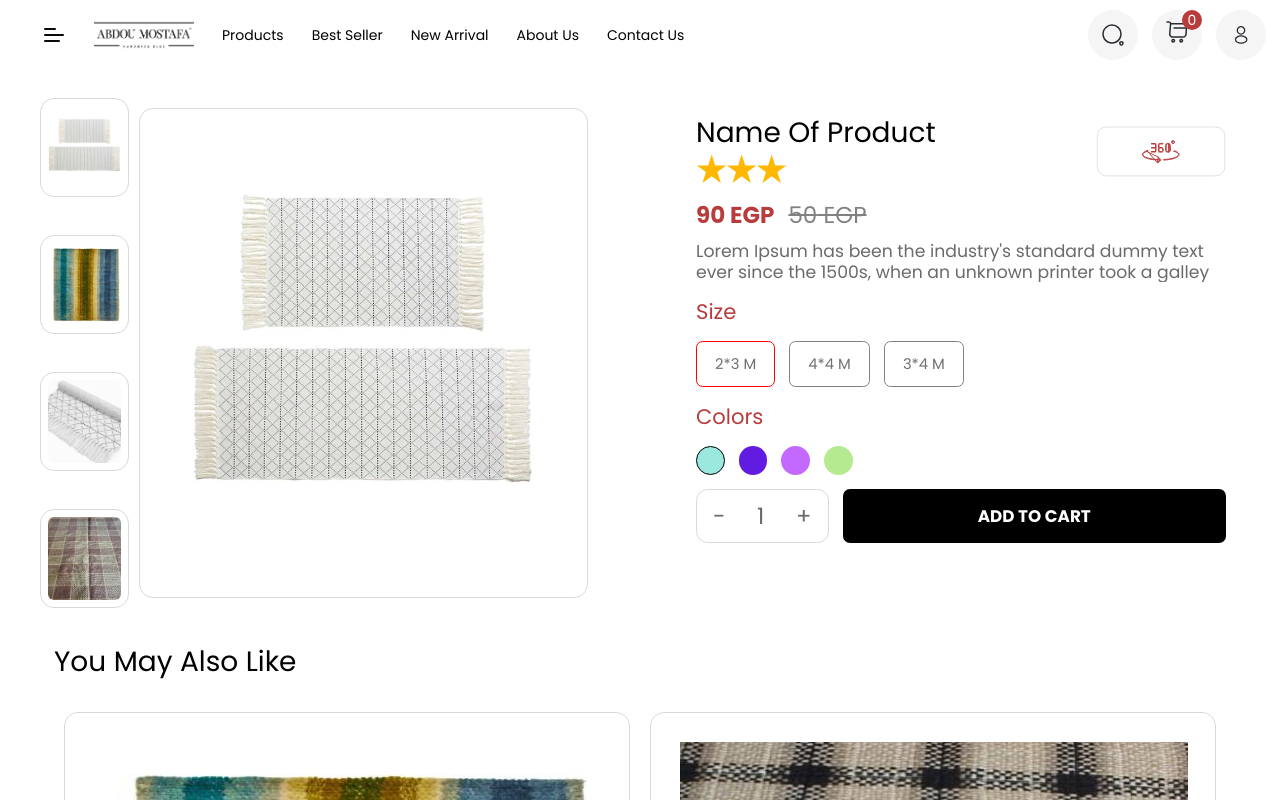
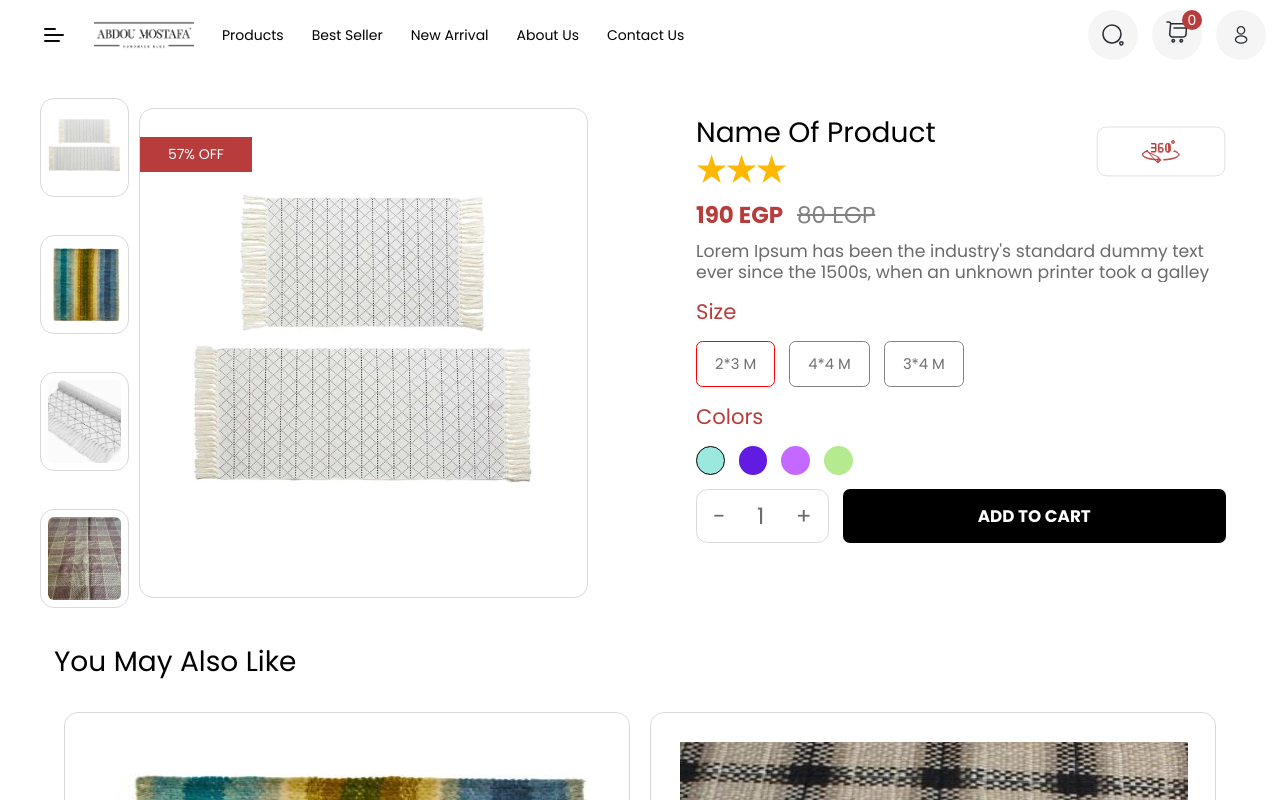
Before and after one commit to karimhekal/assessment, a React (Create React App) app: page /#/product/1 in a window 1280 px wide. Shown: the top 800 px of the page. Built offline with nearby package versions, Linux system fonts and the light colour scheme.

Commit message:
discount tag

```diff
--- a/src/pages/Product/Product.jsx
+++ b/src/pages/Product/Product.jsx
@@ -113,6 +113,7 @@ class ProductPage extends React.Component {
                         </div>
                         <div className="main_image">
                             <img alt="product_image" src={require(`../../../public/images/gallery/${this.state.selectedImage}.png`)} width={"100%"} />
+                            {this.state.product.discount_price ? <div className="discount_tag">{parseInt((((this.state.product.price - this.state.product.discount_price) / this.state.product.price) * 100)) % 100}% OFF</div> : null}
                         </div>
                     </div>
 
@@ -124,7 +125,7 @@ class ProductPage extends React.Component {
                                 <div className="product_name">{this.state.product.name}</div>
                                 <Stars stars={this.state.product.stars} />
                             </div>
-                            <PanoramicIcon />
+                            {this.state.product.panoramic ? <PanoramicIcon /> : null}
                         </div>
 
 
--- a/src/pages/Product/Product.scss
+++ b/src/pages/Product/Product.scss
@@ -97,6 +97,7 @@
     // aspect-ratio: 2/3;
     object-fit: contain !important;
     padding: 1rem;
+    position: relative;
     // background-color: purple;
     border-radius: 1rem;
     border-style: solid;
@@ -289,6 +290,15 @@
     background: gray;
 }
 
+.discount_tag {
+    position: absolute;
+    top: 2rem;
+    left: 0rem;
+    background-color: var(--primary-color);
+    padding: 0.5rem 2rem;
+    color: white;
+}
+
 .react-multi-carousel-dot.react-multi-carousel-dot--active button {
     background: darkgrey !important;
 }
--- a/src/utils/services/products.js
+++ b/src/utils/services/products.js
@@ -4,8 +4,8 @@ export const products = [
     name: 'Name Of Product',
     gallery: ['1', '7', '3', '9'],
     stars: 3,
-    price: 90,
-    discount_price: 50,
+    price: 190,
+    discount_price: 80,
     describtion:
       "Lorem Ipsum has been the industry's standard dummy text ever since the 1500s, when an unknown printer took a galley",
     sizes: ['2*3 M', '4*4 M', '3*4 M'],
@@ -17,8 +17,8 @@ export const products = [
     name: 'at deleniti',
     gallery: ['2', '8', '4', '10'],
     stars: 5,
-    price: 90,
-    discount_price: 50,
+    price: 50,
+    discount_price: 0,
     describtion:
       "Lorem Ipsum has been the industry's standard dummy text ever since the 1500s, when an unknown printer took a galley",
     sizes: ['2*3 M', '4*4 M', '3*4 M'],
@@ -43,8 +43,8 @@ export const products = [
     name: 'eligendi',
     gallery: ['4', '10', '6', '2'],
     stars: 4,
-    price: 90,
-    discount_price: 50,
+    price: 130,
+    discount_price: 100,
     describtion:
       "Lorem Ipsum has been the industry's standard dummy text ever since the 1500s, when an unknown printer took a galley",
     sizes: ['2*3 M', '4*4 M', '3*4 M'],
@@ -55,8 +55,8 @@ export const products = [
     id: '5',
     name: 'officiis nisi',
     gallery: ['5', '1', '7', '3'],
-    price: 90,
-    discount_price: 50,
+    price: 230,
+    discount_price: 210,
     describtion:
       "Lorem Ipsum has been the industry's standard dummy text ever since the 1500s, when an unknown printer took a galley",
     sizes: ['2*3 M', '4*4 M', '3*4 M'],
```
